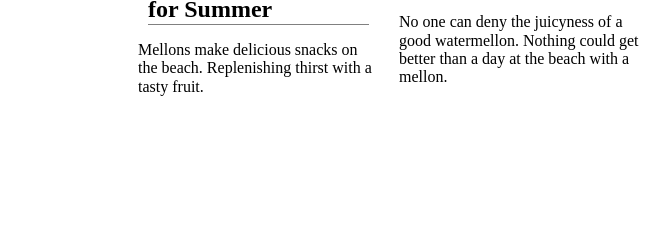
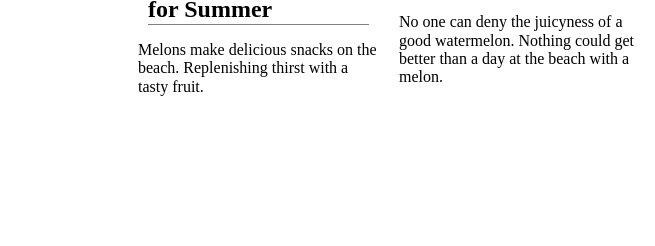
Before and after one commit to Mandikins/SummerWaterFun, a plain HTML site: page index.html in a window 1280 px wide. Shown: the part 342-588 px from the top of the page, 0-655 px from the left. Drawn offline with nearby package versions, Linux system fonts and the light colour scheme.

Commit message:
spelling errors

```diff
--- a/index.html
+++ b/index.html
@@ -23,7 +23,7 @@
             <img src="images/watermelon1.jpg" alt="ladys leg with melon" />
             <h2>Melons are perfect for Summer</h2>
             <p>
-              Mellons make delicious snacks on the beach. Replenishing thirst
+              Melons make delicious snacks on the beach. Replenishing thirst
               with a tasty fruit.
             </p>
           </div>
@@ -31,8 +31,8 @@
             <img src="images/watermelon2.jpg" alt="melon on beach" />
             <h2>Melons are juicy</h2>
             <p>
-              No one can deny the juicyness of a good watermellon. Nothing could
-              get better than a day at the beach with a mellon.
+              No one can deny the juicyness of a good watermelon. Nothing could
+              get better than a day at the beach with a melon.
             </p>
           </div>
           <div class="item-double">
```
